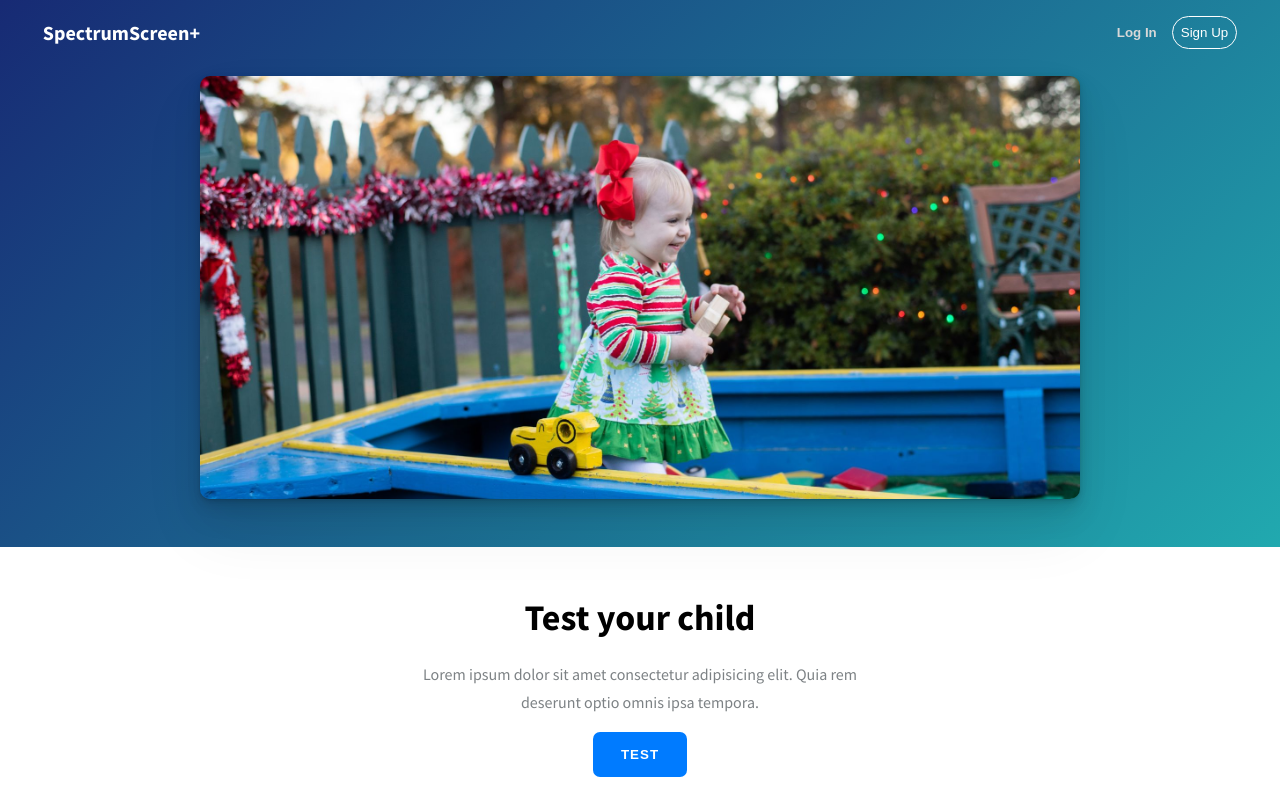
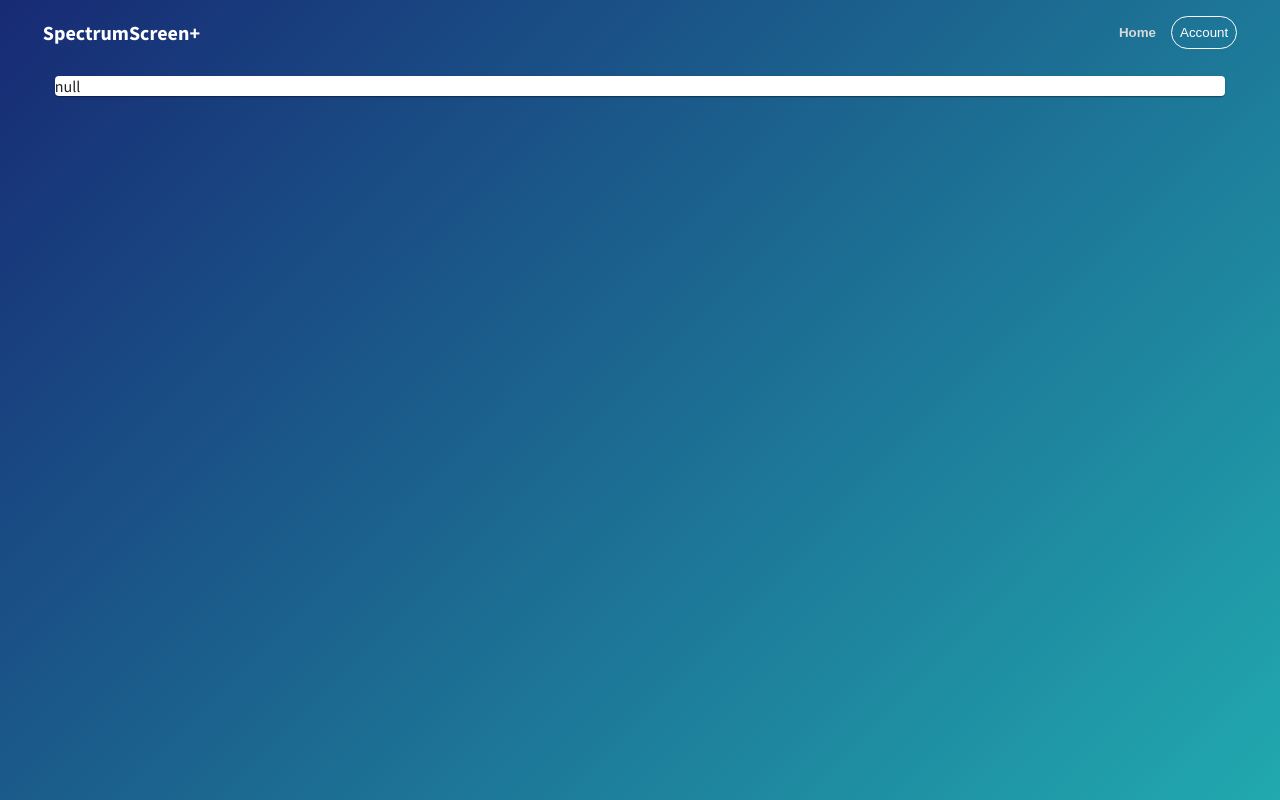
Before and after one commit to LeaTheGreat/hackathon-team9-fe, a React (Create React App) app: page /view/1 in a window 1280 px wide. Shown: the top 800 px of the page. Built offline with nearby package versions, Linux system fonts and the light colour scheme; no server answers.

Commit message:
WIP ViewPage

```diff
--- a/src/Components/SurveyStyle.jsx
+++ b/src/Components/SurveyStyle.jsx
@@ -1,4 +1,5 @@
 import React, { useState, useEffect } from "react";
+import { useHistory } from "react-router-dom";
 import Radio from "@material-ui/core/Radio";
 import RadioGroup from "@material-ui/core/RadioGroup";
 import FormControlLabel from "@material-ui/core/FormControlLabel";
@@ -80,10 +81,14 @@ export default function FormControlLabelPlacement(props) {
   const { register, handleSubmit } = useForm();
   const [questions, setQuestions] = useState([]);
   let id = props.match.params.id;
+  const history = useHistory();
 
   const onSubmit = (data) => {
     console.log(id);
-    postSurvey(id, data).then((res) => console.log(res));
+    postSurvey(id, data).then((res) => {
+      console.log(res);
+      history.push(`/parent-dash`);
+    });
   };
   useEffect(() => {
     getQuestions().then((res) => {
--- a/src/Pages/ParentDashboard.jsx
+++ b/src/Pages/ParentDashboard.jsx
@@ -147,11 +147,15 @@ function ChildRow({ row, columns }) {
     history,
     row._id,
   ]);
+  const callbackView = useCallback(() => history.push(`/view/${row._id}`), [
+    history,
+    row._id,
+  ]);
 
   return (
     <TableRow hover role="checkbox" tabIndex={-1} key={row.code}>
       {columns.map((column) => {
-        if (column.id != "actions") {
+        if (column.id !== "actions") {
           const value = row[column.id];
           return (
             <TableCell key={column.id} align={column.align}>
@@ -175,6 +179,7 @@ function ChildRow({ row, columns }) {
           variant="contained"
           color="primary"
           style={{ marginLeft: "5px" }}
+          onClick={callbackView}
         >
           View
         </Button>
--- /dev/null
+++ b/src/Pages/ViewPage.jsx
@@ -0,0 +1,33 @@
+import React, { useState, useEffect } from "react";
+// import { getSurveyByChildId } from "../lib/api";
+import Typography from "@material-ui/core/Typography";
+import { Card, CardContent, Container, Paper } from "@material-ui/core";
+import { makeStyles } from "@material-ui/core/styles";
+import NavbarFull from "./../Components/NavbarFull";
+
+const useStyles = makeStyles({
+  root: {
+    width: "95%",
+    margin: "auto",
+  },
+});
+
+export default function ViewPage(props) {
+  const classes = useStyles();
+
+  const [survey, setServey] = useState(null);
+  let id = props.match.params.id;
+
+  useEffect(() => {
+    // getSurveyByChildId(id).then((res) => setServey(res));
+  }, [id]);
+
+  return (
+    <div className="dash">
+      <NavbarFull />
+      <Container>
+        <Paper className={classes.root}>{JSON.stringify(survey)}</Paper>
+      </Container>
+    </div>
+  );
+}
--- a/src/Routes/Main.jsx
+++ b/src/Routes/Main.jsx
@@ -11,6 +11,7 @@ import { AuthProvider } from "../context/AuthContext";
 import DoctorRoute from "./DoctorRoute";
 import AdminRoute from "./AdminRoute";
 import ArticlePage from "../Pages/ArticlePage";
+import ViewPage from "../Pages/ViewPage";
 
 const Main = () => {
   return (
@@ -37,9 +38,7 @@ const Main = () => {
             <AdminDashboard />
           </AdminRoute>
           <Route exact path="/survey/:id" component={SurveyStyle} />
-          <Route path="/">
-            <Home />
-          </Route>
+          <Route exact path="/view/:id" component={ViewPage} />
         </Switch>
       </Router>
     </AuthProvider>
```
